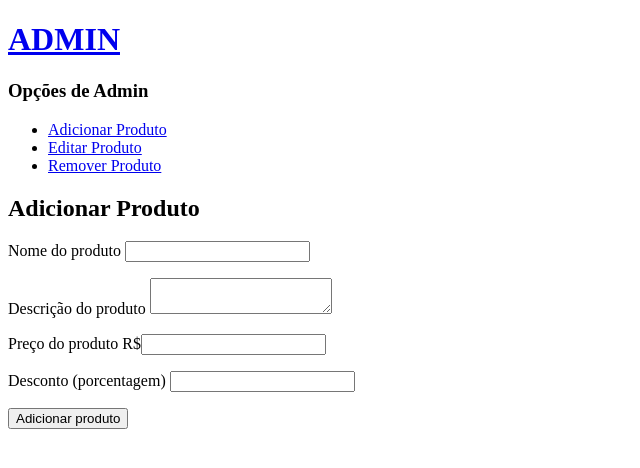
After one commit to osurinhu/Site-Camisas, a Flask app: page /admin/adicionar_produto in a window 1280 px wide. The commit adds this page. Shown: the top 468 px of the page, without its empty margins (0-640 px from the left). Run offline with Flask 3, Linux system fonts and the light colour scheme; a user stored in the database is signed in; data comes from the database, SQL or seed files in the repository; parts of the project's set-up code (start-up, migrations or seed data) failed here and were passed over.

Commit message:
Trabalhando na pag admin/adicionar_produto

```diff
--- /dev/null
+++ b/Site_Camisas/blueprints/admin/templates/adicionar_produto.html
@@ -0,0 +1,34 @@
+{% extends 'base_admin.html' %}
+
+{% block  titulo %}: Adicionar{% endblock %}
+
+{% block body %}
+
+    <h2>Adicionar Produto</h2>
+    <form action="/admin/adicionar_produto" method="post">
+
+        <p>
+            <label>
+            Nome do produto <input type="text" name="produto_nome" required>
+            </label>
+        </p>
+        <p>
+            <label>
+                Descrição do produto <textarea name="produto_descricao" required></textarea>
+            </label>
+        </p>
+        <p>
+            <label>
+                Preço do produto R$<input type="number" name="valor" min="0" required>
+            </label>
+        </p>
+        <p>
+            <label>
+                Desconto (porcentagem) <input type="number" name="desconto">
+            </label>
+        </p>
+
+        <button type="submit">Adicionar produto</button>
+    </form>
+
+{% endblock %}
--- a/Site_Camisas/blueprints/admin/templates/admin.html
+++ b/Site_Camisas/blueprints/admin/templates/base_admin.html
@@ -3,10 +3,11 @@
     <head>
         <meta charset="UTF-8">
         <meta name="viewport" content="width=device-width, initial-scale=1.0">
-        <title>ADMIN</title>
+        <title>ADMIN{% block titulo %}{% endblock %} </title>
     </head>
     <body>
-        <h1> Opções de Admin</h1>
+        <h1><a href="/admin">ADMIN</a></h1>
+        <h3> Opções de Admin</h3>
         <p>
             <ul>
                 <li><a href="/admin/adicionar_produto">Adicionar Produto</a></li>
@@ -14,6 +15,7 @@
                 <li><a href="/admin/remover_produto">Remover Produto</a></li>
             </ul>
         </p>
+        {% block body %}{% endblock %}
 
     </body>
 </html>
--- a/Site_Camisas/blueprints/admin/views.py
+++ b/Site_Camisas/blueprints/admin/views.py
@@ -6,4 +6,21 @@ admin_bp = Blueprint("admin", __name__, template_folder="templates", url_prefix=
 @admin_bp.route("/", methods=["GET"])
 @apenas_admin
 def admin():
-            return render_template("admin.html")
+    return render_template("base_admin.html")
+
+
+@admin_bp.route("/adicionar_produto", methods=["GET", "POST"])
+@apenas_admin
+def adicionar_produto():
+
+    if request.method == "GET":
+        return render_template("adicionar_produto.html")
+
+    else:
+
+
+
+
+
+
+        return "bulhufas"
--- a/Site_Camisas/blueprints/ajudantes/resources.py
+++ b/Site_Camisas/blueprints/ajudantes/resources.py
@@ -24,6 +24,7 @@ def login_necessario(funcao):
         finally:
             cur.close()
 
+    wrapper.__name__ = funcao.__name__
     return wrapper
 
 
@@ -46,4 +47,6 @@ def apenas_admin(funcao):
             return render_erro("Acesso negado","403")
         else:
             return funcao()
+
+    wrapper.__name__ = funcao.__name__
     return wrapper
```
